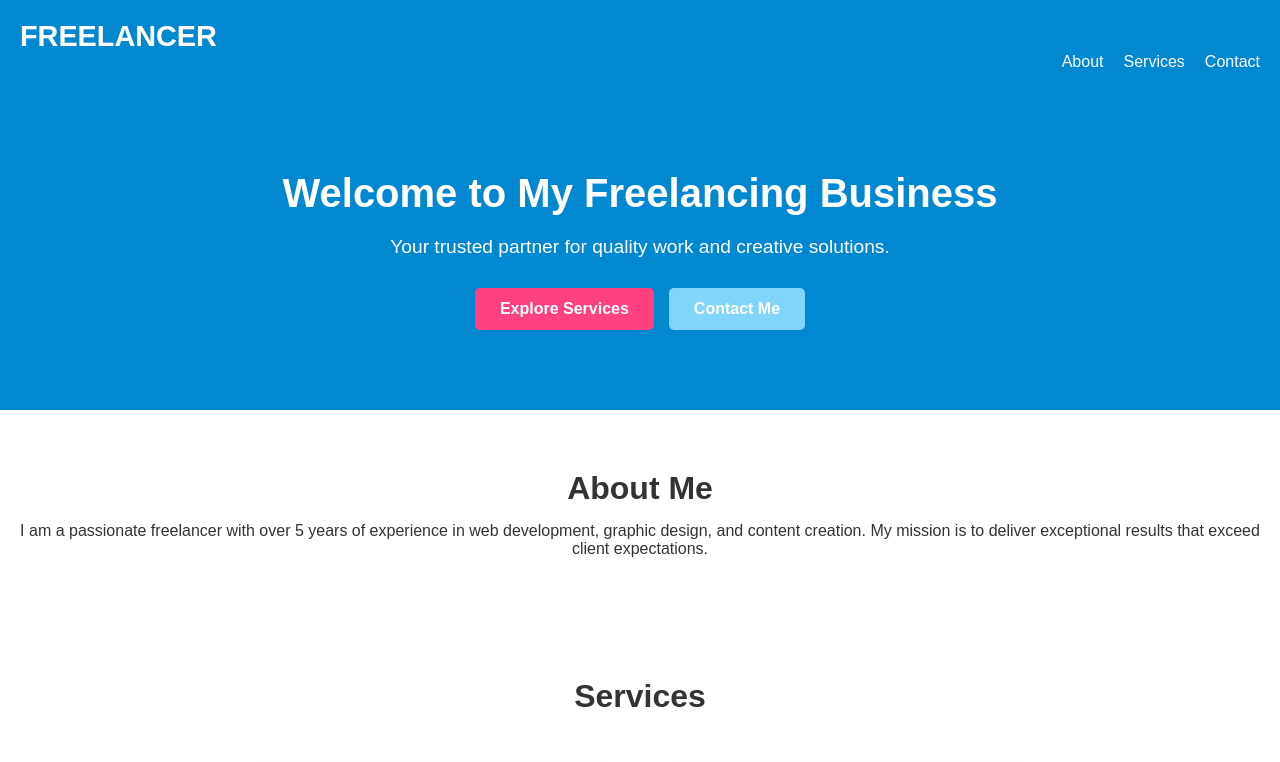
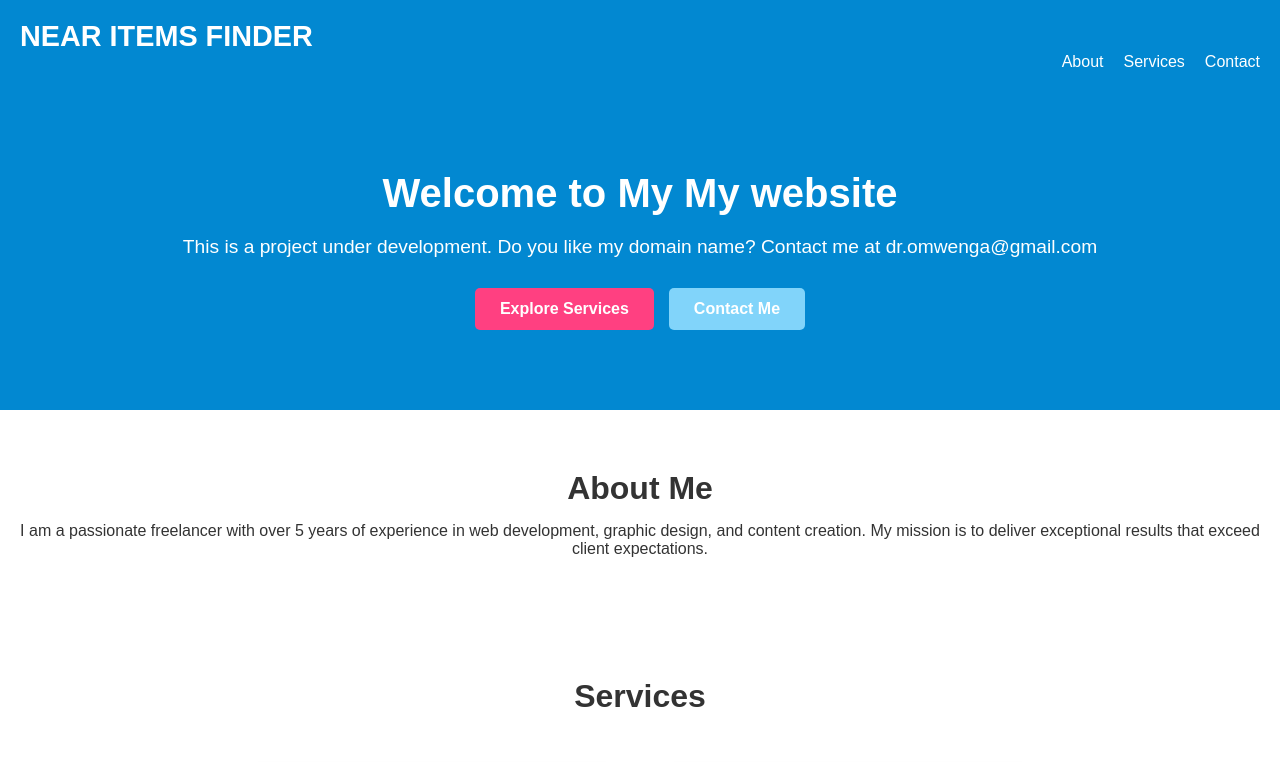
Before and after one commit to dr-omwenga/Near-Items-Inc., a plain HTML site: page index.html in a window 1280 px wide. Shown: the top 762 px of the page. Drawn offline with Linux system fonts and the light colour scheme.

Commit message:
Update index.html

```diff
--- a/index.html
+++ b/index.html
@@ -11,7 +11,7 @@
     <header>
         <nav>
             <div class="logo">
-                <h1>Freelancer</h1>
+                <h1> Near Items Finder </h1>
             </div>
             <ul class="nav-links">
                 <li><a href="#about">About</a></li>
@@ -22,8 +22,8 @@
     </header>
 
     <section class="hero">
-        <h2>Welcome to My Freelancing Business</h2>
-        <p>Your trusted partner for quality work and creative solutions.</p>
+        <h2>Welcome to My My website </h2>
+        <p> This is a project under development. Do you like my domain name? Contact me at dr.omwenga@gmail.com </p>
         <div class="cta-buttons">
             <a href="#services" class="btn-primary">Explore Services</a>
             <a href="#contact" class="btn-secondary">Contact Me</a>
```
